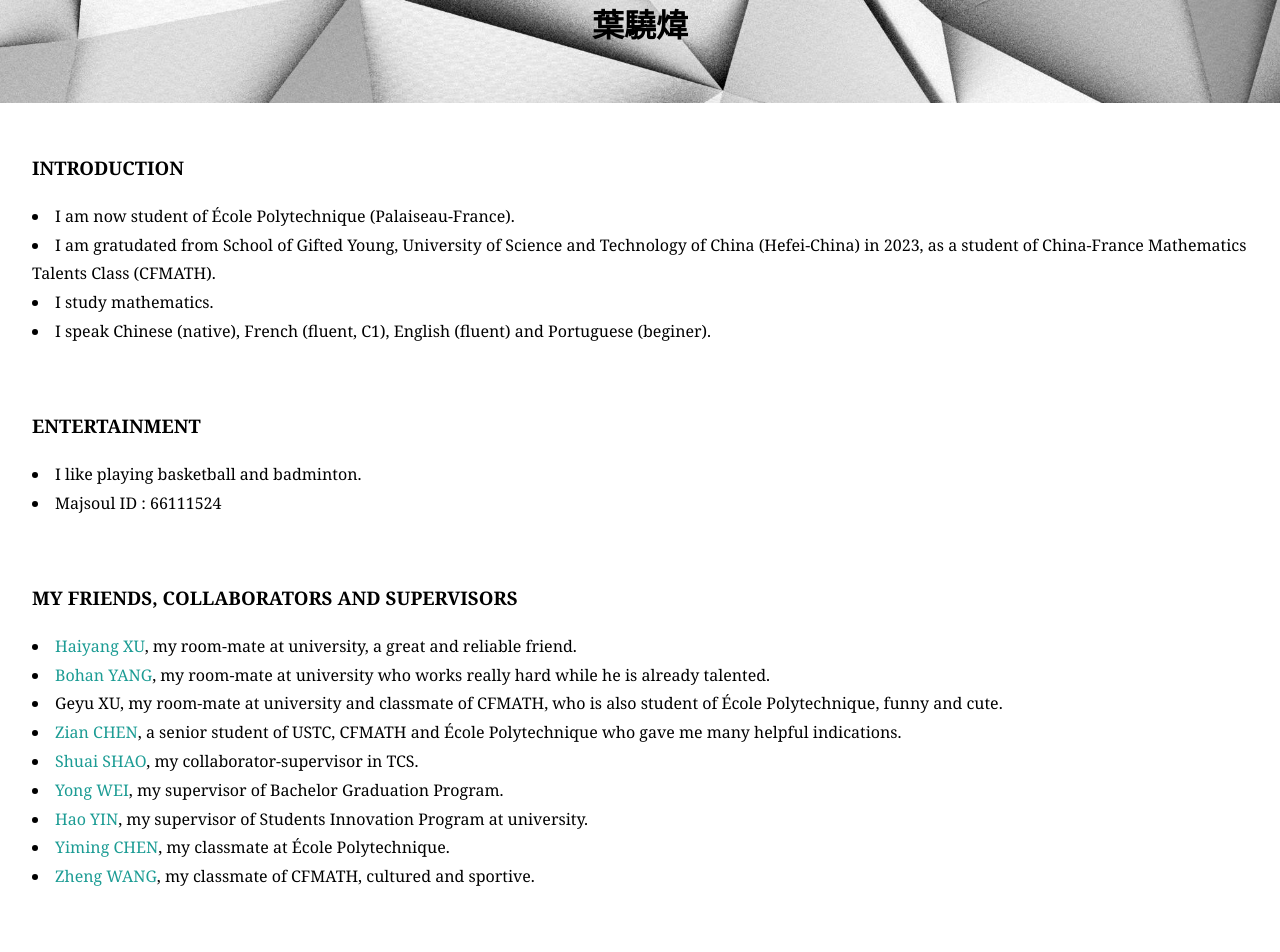
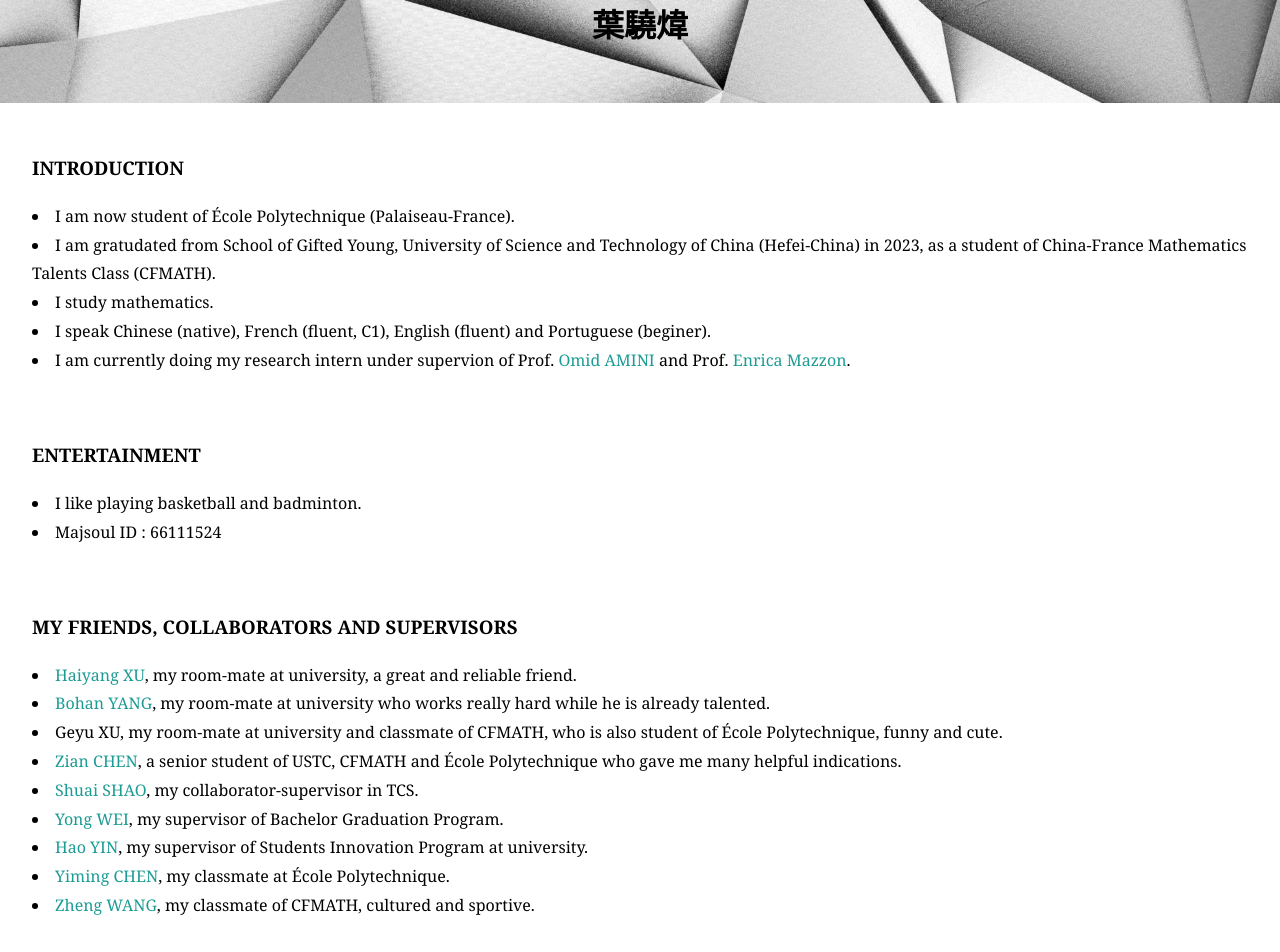
Before and after one commit to XiaoweiYEXavier/XiaoweiYEXavier.github.io, a Jekyll site: the page built from index.html, in a window 1280 px wide. Shown: the part 357-1309 px from the top of the page. Built offline with Jekyll 4.4.1, drawn with Linux system fonts in a browser that asks for light colours; some web fonts are replaced; before the commit the page ends 1280 px from its top, so only the background shows below that.

Commit message:
Update index.html

```diff
--- a/index.html
+++ b/index.html
@@ -18,6 +18,7 @@ title: YE Xiaowei
             <li>I am gratudated from School of Gifted Young, University of Science and Technology of China (Hefei-China) in 2023, as a student of China-France Mathematics Talents Class (CFMATH). </li>
 	    <li>I study mathematics.</li>
             <li>I speak Chinese (native), French (fluent, C1), English (fluent) and Portuguese (beginer).</li>
+		<li>I am currently doing my research intern under supervion of Prof. <a href="https://omid.amini.perso.math.cnrs.fr/index_en.html">Omid AMINI</a> and Prof. <a href="https://sites.google.com/view/enrica-mazzon/">Enrica Mazzon</a>.</li>
 	</u1>
 	</section>
 	<section>
```
